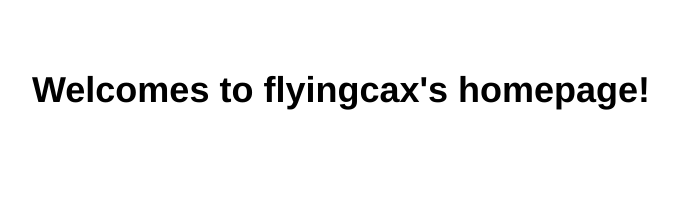
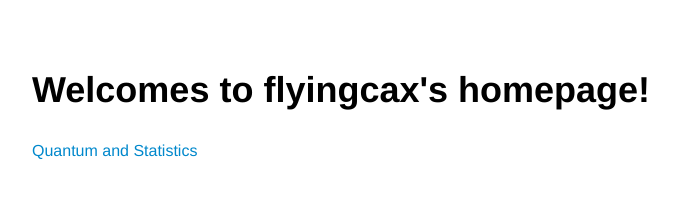
Before and after one commit to flyingcax/flyingcax.github.io, a plain HTML site: page index.html in a window 1280 px wide. Shown: the whole page, without its empty margins (183-861 px from the left). Drawn offline with nearby package versions, Linux system fonts and the light colour scheme.

Commit message:
2rd version

```diff
--- a/index.html
+++ b/index.html
@@ -25,6 +25,7 @@
       <div class="crossnote markdown-preview  ">
 
 <h1 id="welcomes-to-flyingcaxs-homepage">Welcomes to flyingcax's homepage! </h1>
+<p><a href="https://flyingcax.github.io/Quantum-and-Statistics/">Quantum and Statistics</a></p>
 
       </div>
 
```
Also changed, not shown: 1 other file.
